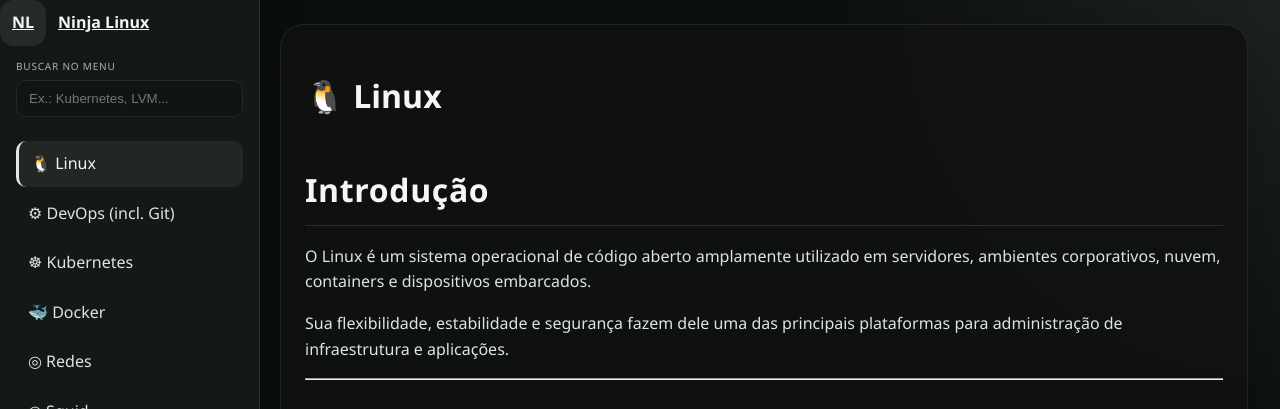
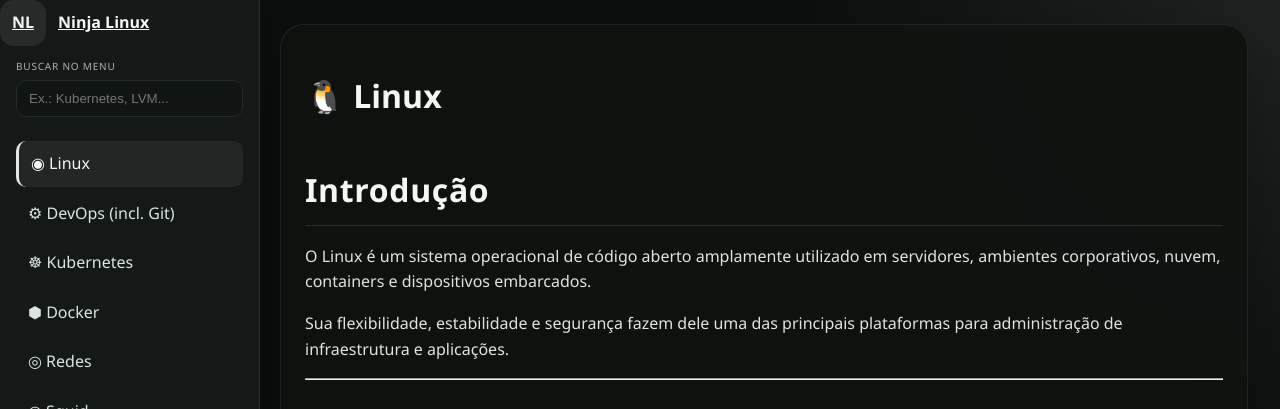
Before and after one commit to joaopedros111/ninja-linux, a Jekyll site: the page built from linux/index.md, in a window 1280 px wide. Shown: the top 409 px of the page. Built offline with Jekyll 4.4.1, drawn with Linux system fonts in a browser that asks for light colours.

Commit message:
Atualiza Início

```diff
--- a/_layouts/default.html
+++ b/_layouts/default.html
@@ -34,7 +34,7 @@
     </div>
 
     <nav class="sidebar-menu" aria-label="Navegação principal">
-      {% assign sections = "linux:🐧 Linux,devops:⚙ DevOps (incl. Git),kubernetes:☸ Kubernetes,docker:🐳 Docker,redes:◎ Redes,squid:◉ Squid,monitoramento:▥ Monitoramento,nutanix:◇ Nutanix,vmware:▣ VMware,watchguard:◈ WatchGuard,windows:⊞ Windows,troubleshooting:◆ Troubleshooting" | split: "," %}
+      {% assign sections = "linux:◉ Linux,devops:⚙ DevOps (incl. Git),kubernetes:☸ Kubernetes,docker:⬢ Docker,redes:◎ Redes,squid:◉ Squid,monitoramento:▥ Monitoramento,nutanix:◇ Nutanix,vmware:▣ VMware,watchguard:◈ WatchGuard,windows:⊞ Windows,troubleshooting:◆ Troubleshooting" | split: "," %}
       {% for item in sections %}
         {% assign parts = item | split: ":" %}
         <a href="{{ '/' | append: parts[0] | append: '/' | relative_url }}">{{ parts[1] }}</a>
```
